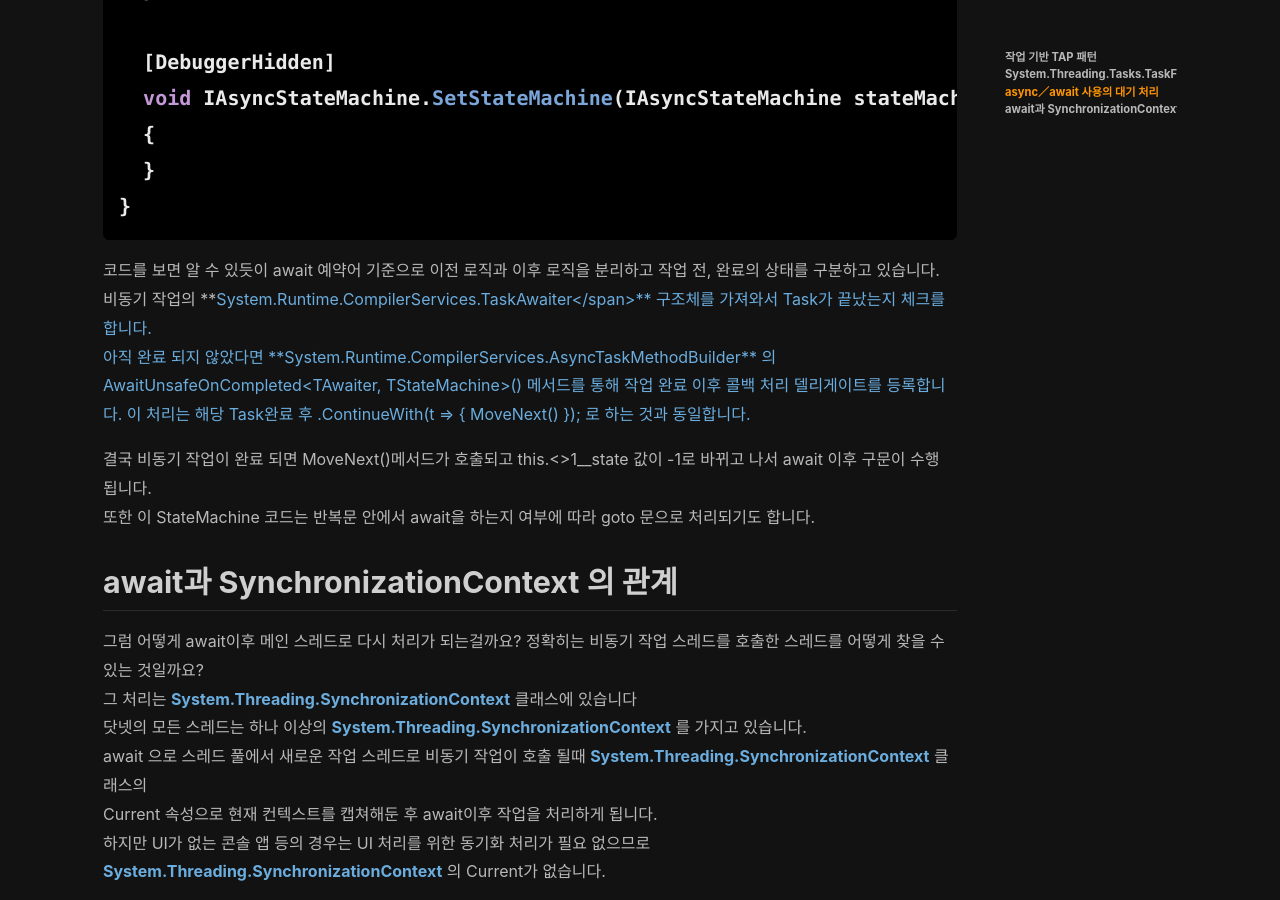
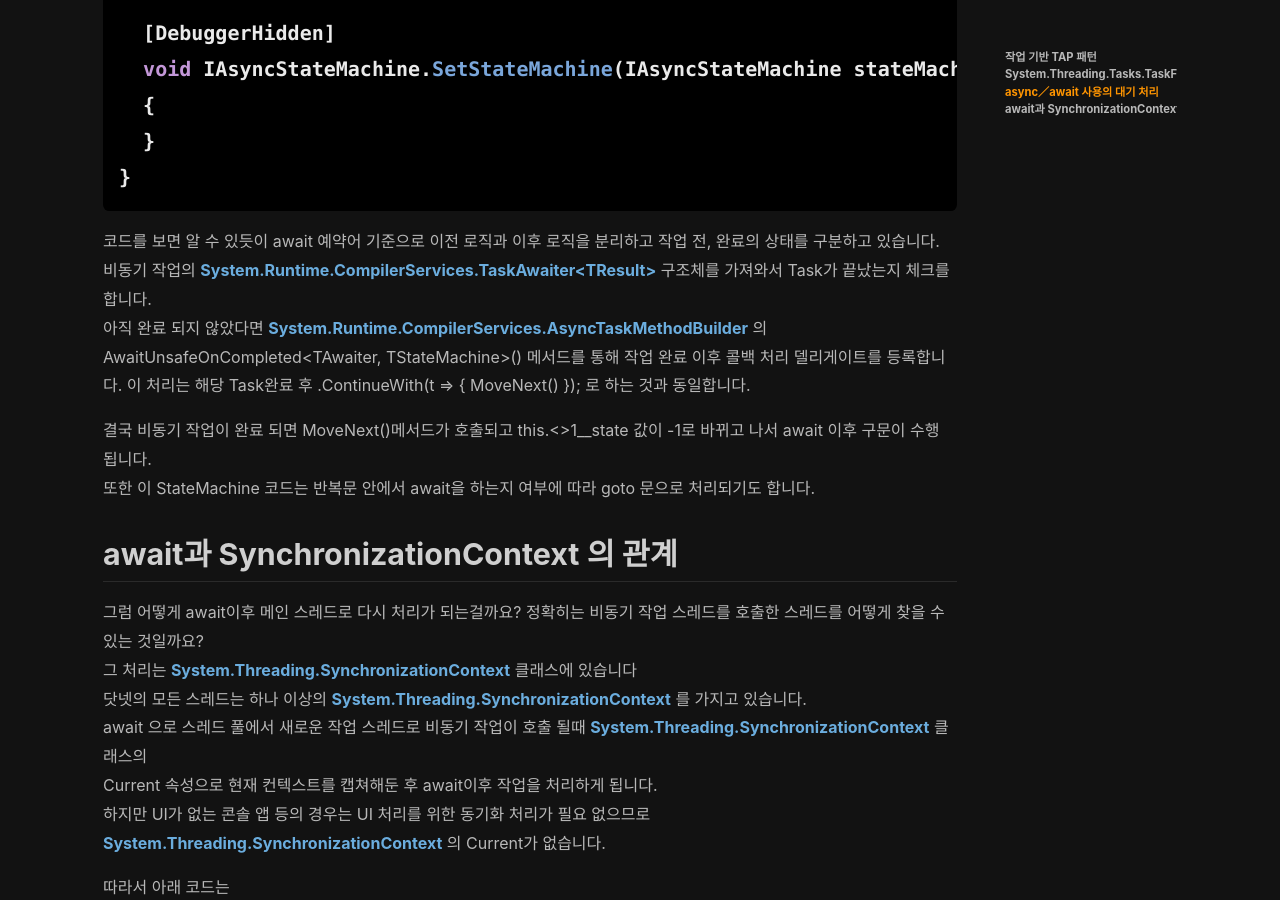
Before and after one commit to tyeom/tyeom.github.io, a Jekyll site: the page built from _posts/2022-01-18-[C#] 닷넷 스레드 비동기 프로그래밍 [TAP] (async／await).md, in a window 1280 px wide and 900 px high, scrolled down 11944 px. Built offline with Jekyll 4.4.1, drawn with Linux system fonts in a browser that asks for light colours; nearby versions of some CDN libraries; comment, search, counter and statistics services are not loaded; some of the changed text lies outside the part shown.

Commit message:
Update 2022-01-18-[C#] 닷넷 스레드 비동기 프로그래밍 [TAP] (async／await).md
수정

````diff
--- a/_posts/2022-01-18-[C#] 닷넷 스레드 비동기 프로그래밍 [TAP] (async／await).md
+++ b/_posts/2022-01-18-[C#] 닷넷 스레드 비동기 프로그래밍 [TAP] (async／await).md
@@ -202,7 +202,7 @@ private async Task<bool> GetWorkResult()
 그리고 async 예약어를 사용하려면 반환 타입이 **<span style="color: rgb(107, 173, 222);">System.Threading.Tasks.Task&lt;TResult&gt;</span>** 이거나<br/>
 결과가 없는 비동기 작업이라면 **<span style="color: rgb(107, 173, 222);">System.Threading.Tasks.Task</span>** 타입이거나<br/>
 void 반환 메서드에서 사용할 수 있습니다.<br/>
-사실 위 3가지 반환 메서드 외 '일반화된 비동기 반환 형식'의 **<span style="color: rgb(107, 173, 222);">System.Threading.Tasks.ValueTask<T><span>** 타입도 사용이 가능합니다.<br/>
+사실 위 3가지 반환 메서드 외 '일반화된 비동기 반환 형식'의 **<span style="color: rgb(107, 173, 222);">System.Threading.Tasks.ValueTask&lt;T&gt;<span>** 타입도 사용이 가능합니다.<br/>
 이 부분은 다음 포스트를 참조하면 됩니다. [링크](https://tyeom.github.io/c%23/2022/01/13/C-%EC%BB%A4%EC%8A%A4%ED%85%80-%EB%B9%84%EB%8F%99%EA%B8%B0-Task.html)
 
 await 예약어에 대해 계속해서 설명을 하면 메서드 내에서 동기로 코드를 수행하다가 await 구문을 만나면 해당 메서드에서 내에서 비동기 수행 스레드는 현재 스레드의 컨텍스트를 캡쳐하고 아직 작업이 완료 되지 않은 **<span style="color: rgb(107, 173, 222);">System.Threading.Tasks.Task</span>** 타입 또는 **<span style="color: rgb(107, 173, 222);">System.Threading.Tasks.Task&lt;TResult&gt;</span>** 를 즉시 반환 합니다. (위 예제에서는 WorkAsync() 메서드가 됩니다.)<br/>
@@ -292,7 +292,7 @@ private Task GetWorkResult()
 살펴보면 StateMachine 로직이 생성된 **<span style="color: rgb(107, 173, 222);">System.Runtime.CompilerServices.IAsyncStateMachine</span> 인터페이스가 상속된 GetWorkResult 클래스 생성하고 상태정보를 -1로 초기화 하고 **<span style="color: rgb(107, 173, 222);">System.Runtime.CompilerServices.AsyncTaskMethodBuilder</span>** 구조체를 생성해서 실행 합니다.
 
 그리고 Create() 메서드 호출로 **<span style="color: rgb(107, 173, 222);">System.Runtime.CompilerServices.AsyncTaskMethodBuilder</span>** 구조체가 생성되고 그 안에 정의 되어 있는<br/>
-**<span style="color: rgb(107, 173, 222);">System.Runtime.CompilerServices.AsyncTaskMethodBuilder<TResult></span>** 구조체도 같이 초기화 시켜 줍니다. 그리고는 비동기 작업 Task를 바로 반환 합니다.
+**<span style="color: rgb(107, 173, 222);">System.Runtime.CompilerServices.AsyncTaskMethodBuilder&lt;TResult&gt;</span>** 구조체도 같이 초기화 시켜 줍니다. 그리고는 비동기 작업 Task를 바로 반환 합니다.
 
 그럼 자동 생성된 StateMachine이 포함되어 있는 클래스는 어떻게 되어 있는지 보겠습니다. 위에서 실행하고 있는 자동 생성된 GetWorkResult 클래스 입니다.<br/>
 ```cs
@@ -322,7 +322,7 @@ private sealed class <GetWorkResult>d__13 : IAsyncStateMachine
       {
         /////////// await 이전 구문 [메인 스레드에서 처리] ///////////
 
-        awaiter = this.<>4__this.WorkAsync().GetAwaiter();  // 비동기 작업의 System.Runtime.CompilerServices.TaskAwaiter<TResult> 구조체를 가져 옵니다.
+        awaiter = this.<>4__this.WorkAsync().GetAwaiter();  // 비동기 작업의 System.Runtime.CompilerServices.TaskAwaiter&lt;TResult&gt; 구조체를 가져 옵니다.
         if (!awaiter.IsCompleted)
         {
           this.<>1__state = num2 = 0;
@@ -364,7 +364,7 @@ private sealed class <GetWorkResult>d__13 : IAsyncStateMachine
 ```
 
 코드를 보면 알 수 있듯이 await 예약어 기준으로 이전 로직과 이후 로직을 분리하고 작업 전, 완료의 상태를 구분하고 있습니다.<br/>
-비동기 작업의 **<span style="color: rgb(107, 173, 222);">System.Runtime.CompilerServices.TaskAwaiter<TResult></span>** 구조체를 가져와서 Task가 끝났는지 체크를 합니다.<br/>
+비동기 작업의 **<span style="color: rgb(107, 173, 222);">System.Runtime.CompilerServices.TaskAwaiter&lt;TResult&gt;</span>** 구조체를 가져와서 Task가 끝났는지 체크를 합니다.<br/>
 아직 완료 되지 않았다면 **<span style="color: rgb(107, 173, 222);">System.Runtime.CompilerServices.AsyncTaskMethodBuilder</span>** 의 AwaitUnsafeOnCompleted<TAwaiter, TStateMachine>() 메서드를 통해 작업 완료 이후 콜백 처리 델리게이트를 등록합니다. 이 처리는 해당 Task완료 후 .ContinueWith(t => { MoveNext() }); 로 하는 것과 동일합니다.
 
 결국 비동기 작업이 완료 되면 MoveNext()메서드가 호출되고 this.<>1__state 값이 -1로 바뀌고 나서 await 이후 구문이 수행 됩니다.<br/>
````
Also changed, not shown: other parts of _posts/2022-01-18-[C#] 닷넷 스레드 비동기 프로그래밍 [TAP] (async／await).md (+1 -1 lines).
